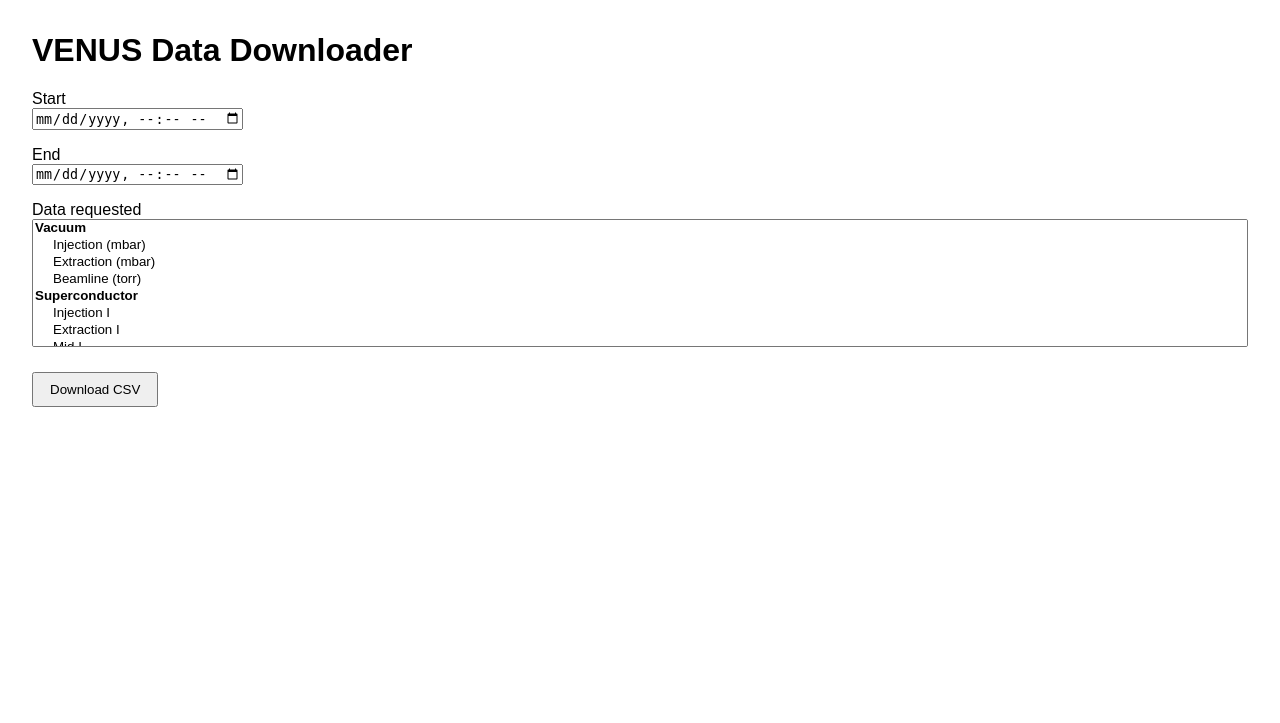
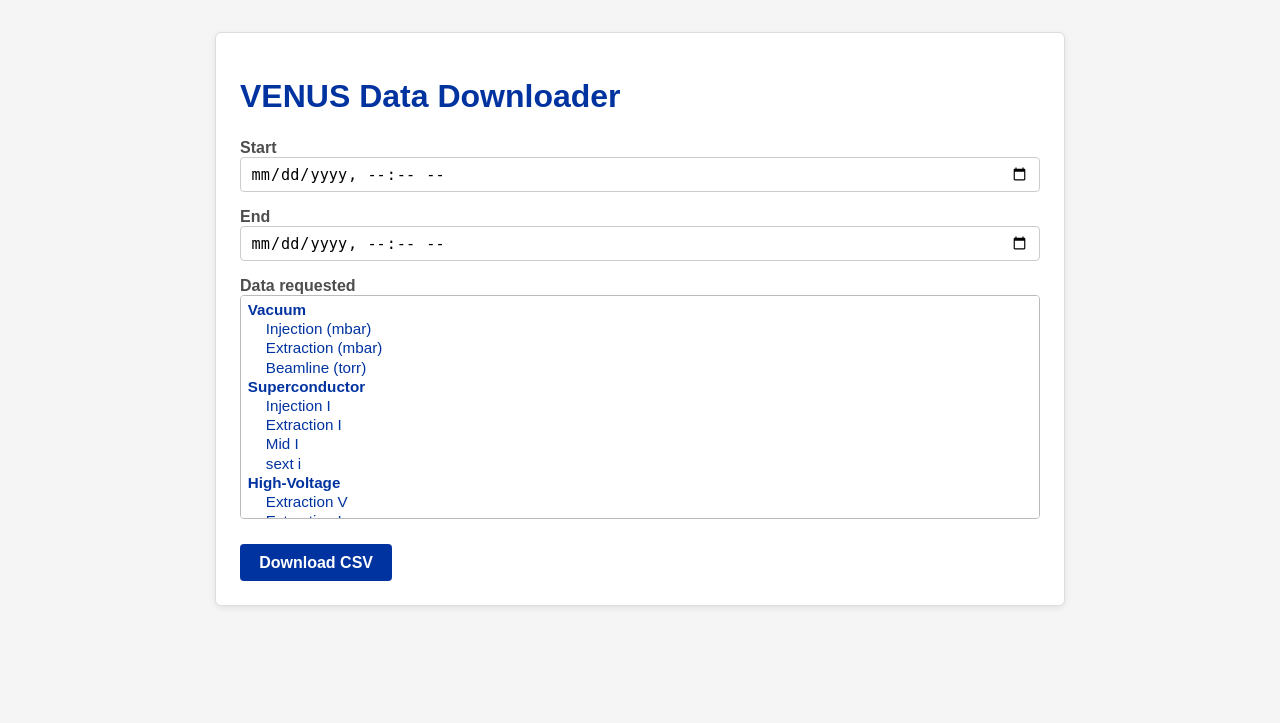
Before and after one commit to lbnl-88ops/venus_data_downloader, a Flask app: page / in a window 1280 px wide. Shown: the top 723 px of the page. Run offline with Flask 3, Linux system fonts and the light colour scheme.

Commit message:
major updates to styling

```diff
--- a/templates/index.html
+++ b/templates/index.html
@@ -2,22 +2,144 @@
 <html lang="en">
 <head>
     <meta charset="UTF-8">
-    <meta name="viewport" content="width=device-width, initial-scale=1.0">
     <title>VENUS Data Downloader</title>
     <style>
-        body {font-family: Arial, sans-serif; margin: 2rem;}
-        .error {color: red;}
-        label {display: block; margin-top: 1rem;}
-        select {width: 100%; height: 8rem;}
-        button {margin-top: 1.5rem; padding: .5rem 1rem;}
-        .selector {width: 100%;}
-        .flash {margin: .5rem 0; padding: .5rem; border: 1px solid #ccc;}
-        .flash.error {background:#ffe6e6; border-color:#ff5c5c;}
+        /* ----------------------------------------------------------- */
+        /*  Berkeley Lab colour palette                               */
+        /* ----------------------------------------------------------- */
+        :root {
+            --lab-blue:      #0033A0;
+            --lab-orange:    #FF6600;
+            --lab-light-bg:  #F5F5F5;
+            --lab-dark-gray:#4D4D4D;
+            --lab-white:     #FFFFFF;
+        }
+
+        /* ----------------------------------------------------------- */
+        /*  Page layout & typography                                   */
+        /* ----------------------------------------------------------- */
+        body {
+            font-family: Arial, Helvetica, sans-serif;
+            margin: 2rem;
+            background-color: var(--lab-light-bg);
+            color: var(--lab-dark-gray);
+        }
+
+        h1 {
+            color: var(--lab-blue);
+            margin-bottom: 1.5rem;
+        }
+
+        label {
+            display: block;
+            margin-top: 1rem;
+            font-weight: 600;
+        }
+
+        /* ----------------------------------------------------------- */
+        /*  Flash messages (info / error)                             */
+        /* ----------------------------------------------------------- */
+        .flash {
+            margin: .5rem 0;
+            padding: .75rem 1rem;
+            border-radius: 4px;
+            border: 1px solid transparent;
+        }
+        .flash.error {
+            background-color: rgba(255,102,0,0.15);   /* light orange */
+            border-color: var(--lab-orange);
+            color: var(--lab-dark-gray);
+        }
+        .flash.success {
+            background-color: rgba(0,51,160,0.10);    /* light blue */
+            border-color: var(--lab-blue);
+            color: var(--lab-dark-gray);
+        }
+
+        /* ----------------------------------------------------------- */
+        /*  Form container                                            */
+        /* ----------------------------------------------------------- */
+        .form-wrapper {
+            background: var(--lab-white);
+            padding: 1.5rem;
+            border: 1px solid #DDD;
+            border-radius: 6px;
+            max-width: 800px;
+            margin: 0 auto;
+            box-shadow: 0 2px 6px rgba(0,0,0,0.08);
+        }
+
+        /* ----------------------------------------------------------- */
+        /*  Date‑time inputs (HTML5 <input type="datetime-local">)    */
+        /* ----------------------------------------------------------- */
+        .form-control {
+            width: 100%;
+            padding: .4rem .6rem;
+            font-size: 0.95rem;
+            border: 1px solid #CCC;
+            border-radius: 4px;
+            box-sizing: border-box;
+        }
+
+        /* ----------------------------------------------------------- */
+        /*  Multiselect – larger & styled                              */
+        /* ----------------------------------------------------------- */
+        .big-multiselect {
+            width: 100%;
+            min-width: 300px;          /* never shrink below this */
+            height: 14rem;             /* taller than the default */
+            max-height: 30vh;          /* cap height to 30 % of viewport */
+            font-size: 0.95rem;
+            line-height: 1.4;
+            padding: .3rem;
+            border: 1px solid #BBB;
+            border-radius: 4px;
+            background: var(--lab-white);
+            color: var(--lab-dark-gray);
+        }
+
+        /* Make the optgroup label stand out with Lab Blue */
+        optgroup {
+            font-weight: bold;
+            color: var(--lab-blue);
+        }
+
+        /* ----------------------------------------------------------- */
+        /*  Submit button                                             */
+        /* ----------------------------------------------------------- */
+        button {
+            margin-top: 1.5rem;
+            padding: .6rem 1.2rem;
+            font-size: 1rem;
+            font-weight: 600;
+            color: var(--lab-white);
+            background-color: var(--lab-blue);
+            border: none;
+            border-radius: 4px;
+            cursor: pointer;
+            transition: background-color .2s ease;
+        }
+        button:hover,
+        button:focus {
+            background-color: var(--lab-orange);
+        }
+
+        /* ----------------------------------------------------------- */
+        /*  Small responsive tweak – keep the form readable on phones */
+        /* ----------------------------------------------------------- */
+        @media (max-width: 600px) {
+            .form-wrapper { padding: 1rem; }
+            .big-multiselect { height: 12rem; }
+        }
     </style>
 </head>
 <body>
+    <div class="form-wrapper">
         <h1>VENUS Data Downloader</h1>
 
+        {# ----------------------------------------------------------------- #}
+        {# Flash messages (errors, success, etc.)                           #}
+        {# ----------------------------------------------------------------- #}
         {% with messages = get_flashed_messages(with_categories=true) %}
           {% if messages %}
             {% for category, msg in messages %}
@@ -26,24 +148,27 @@
           {% endif %}
         {% endwith %}
 
-    {% if error %}
-        <p class="error">{{ error }}</p>
-    {% endif %}
-
         <form method="POST">
             {{ form.csrf_token }}
 
             <div>
-            {{ date_form.start_date.label }} {{ date_form.start_date(class="form-control") }}
-            {{ date_form.end_date.label }}   {{ date_form.end_date(class="form-control") }}
+                {{ date_form.start_date.label }}
+                {{ date_form.start_date(class="form-control") }}
+
+                {{ date_form.end_date.label }}
+                {{ date_form.end_date(class="form-control") }}
             </div>
 
             <div class="selector">
                 {{ form.selected_options.label }}
-            {{ form.selected_options(multiple=True, class="form-control") }}
+                {{ form.selected_options(
+                        multiple=True,
+                        class="big-multiselect"
+                    ) }}
             </div>
 
             <button type="submit">Download CSV</button>
         </form>
+    </div>
 </body>
 </html>
```
Lines whose indentation alone changed are shown as unchanged.
